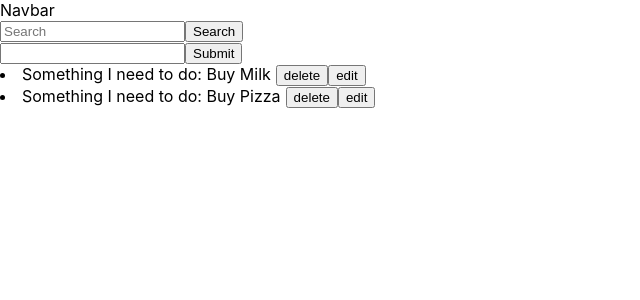
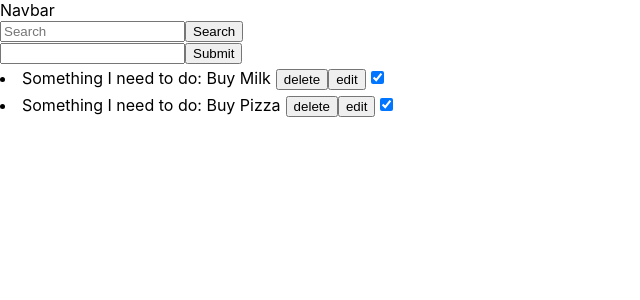
Before and after one commit to hamster-immersives/react-simple-todo, a React (Create React App) app: page / in a window 1280 px wide. Shown: the top 300 px of the page, without its empty margins (0-640 px from the left). Built offline with nearby package versions, Linux system fonts and the light colour scheme; the HTML template or start-up script is replaced by a standard one.

Commit message:
checkbox v1

```diff
--- a/src/App.js
+++ b/src/App.js
@@ -4,7 +4,6 @@ import uuidv4 from 'uuid/v4';
 import { Nav, Task, TaskInput } from './components/container';
 
 class App extends Component {
-
   state = {
     todo: [
       {
@@ -19,7 +18,6 @@ class App extends Component {
       }
     ]
   }
-
   handleSubmit = (task) => {
     let newItem = {
       task: task,
@@ -35,7 +33,6 @@ class App extends Component {
 
   handleDelete = (id) => {
     let updated = Object.assign([], this.state.todo);
-
     let updatedList = updated.filter((task) =>
       task.id !== id
     );
@@ -43,27 +40,30 @@ class App extends Component {
       todo: updatedList
     })
   }
-
   handleToggle = () => {
     this.setState({
       toggle: !this.state.toggle
     })
   }
+  handleEdit = (id, updatedValue) => {
+    let updated = Object.assign([], this.state.todo);
+    updated.map(todo => (todo.id === id ? todo.task = updatedValue : todo))
+    this.setState({
+      todo: updated
+    })
+  }
 
-  handleEdit = (id, updatedValue) => {
+  handleChecked = (id) => {
 
-    let updated = Object.assign([], this.state.todo);
-
-    /*
-
-
-    */
-
-    updated.map(todo => (todo.id === id ? todo.task = updatedValue : todo))
-
+    let updatedTasks = this.state.todo.map((todo) => {
+      if (todo.id === id) {
+        todo.completed = !todo.completed
+      }
+      return todo;
+    })
 
     this.setState({
-      todo: updated
+      todo: updatedTasks
     })
 
   }
@@ -79,9 +79,8 @@ class App extends Component {
           {...this.state}
           handleDelete={this.handleDelete}
           handleEdit={this.handleEdit}
+          handleChecked={this.handleChecked}
         />
-
-
       </div>
     );
   }
--- a/src/components/container/Task.js
+++ b/src/components/container/Task.js
@@ -12,6 +12,11 @@ export default class Task extends Component {
 		this.props.handleEdit(id, updatedValue)
 	}
 
+  handleChecked = (id) => {
+    this.props.handleChecked(id)
+  }
+
+
   render() {
 
     const tasks = this.props.todo;
@@ -23,7 +28,8 @@ export default class Task extends Component {
 								id={element.id}
                 todo={element}
 								handleDelete={this.handleDelete}
-								handleEdit={this.handleEdit}
+                handleEdit={this.handleEdit}
+                handleChecked={this.handleChecked}
             />
         )
     })
--- /dev/null
+++ b/src/components/view/TaskStyle.js
@@ -0,0 +1,7 @@
+const checkboxStyle = {
+    margin: '7px 5px'
+}
+
+export {
+    checkboxStyle
+}
--- /dev/null
+++ b/src/components/view/TaskView.css
@@ -0,0 +1,3 @@
+.completed {
+    text-decoration: line-through;
+}
--- a/src/components/view/TaskView.js
+++ b/src/components/view/TaskView.js
@@ -1,4 +1,6 @@
 import React, { Component } from 'react';
+import './TaskView.css'
+import { checkboxStyle } from './TaskStyle';
 
 class TaskView extends Component {
 
@@ -31,6 +33,10 @@ class TaskView extends Component {
         })
     }
 
+    handleChecked = (id) => {
+        this.props.handleChecked(id)
+    }
+
     render(){
 
         return (
@@ -57,10 +63,23 @@ class TaskView extends Component {
                     onClick={this.handleEdit.bind(this, this.props.id)}
                     />
 
+                <input
+                    type="checkbox"
+                    className="float-right"
+                    style={checkboxStyle}
+                    checked={true}
+                    onChange={this.handleChecked.bind(this, this.props.id)}
+                    />
 
             </li>
         )
     }
 }
 
+const styles = {
+    checkboxStyle: {
+        margin: '7px 5px'
+    }
+}
+
 export default TaskView;
```
